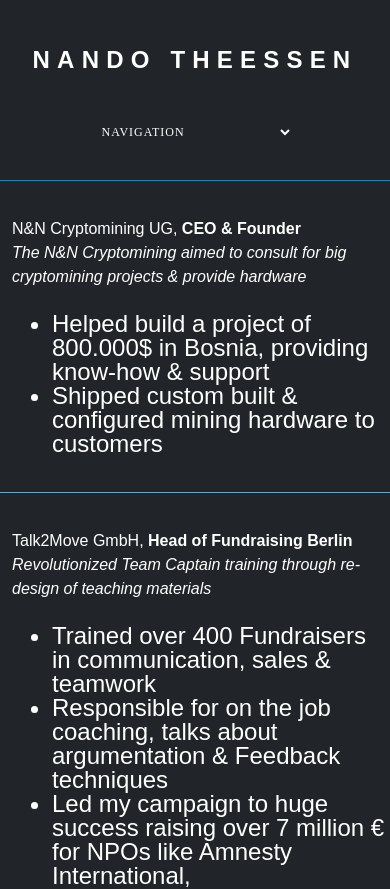
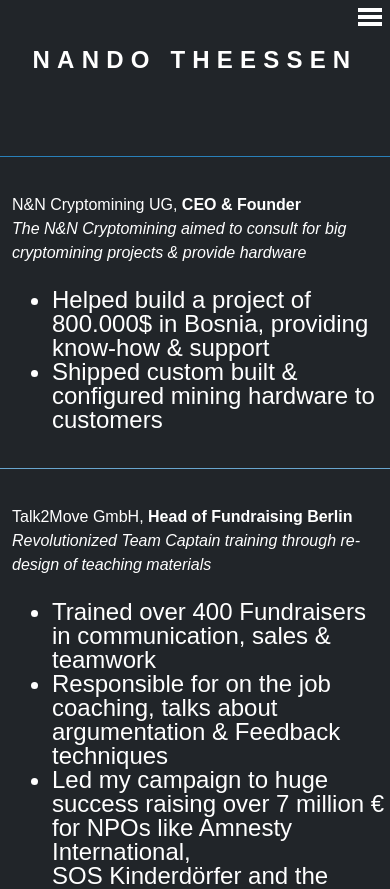
Before and after one commit to NandoTheessen/Resume-Page, a React (Create React App) app: page /resume in a window 390 px wide. Shown: the top 889 px of the page. Built offline with nearby package versions, Linux system fonts and the light colour scheme.

Commit message:
replaced select menu w/ hamburger style menu

```diff
--- a/package.json
+++ b/package.json
@@ -4,6 +4,7 @@
   "private": true,
   "dependencies": {
     "react": "^16.4.1",
+    "react-burger-menu": "^2.5.2",
     "react-dom": "^16.4.1",
     "react-router": "^4.3.1",
     "react-router-dom": "^4.3.1",
--- a/src/components/Header.css
+++ b/src/components/Header.css
@@ -21,7 +21,7 @@
     text-decoration: none !important;
 }
 
-nav {
+.over768 {
     display: flex;
     justify-content: space-between;
     width: 100%;
@@ -47,29 +47,75 @@
     color: white;
 }
 
+.bm-burger-button {
+    display: none;
+}
+
+/* Position and sizing of burger button */
+
 @media(max-width:768px) {
-    nav select {
-        text-transform: uppercase;
+    i {
+        margin-right: 12px;
+    }
+    .bm-burger-button {
         display: block;
-        width: 50%;
-        margin: 0 auto;
-        border: 0;
-        background: #212529;
-        color: white;
-        font-size: 12px;
-        text-indent: .1px;
-        font-family: "proxima-nova";
-        letter-spacing: 1px;
-        line-height: 24px;
-        height: 24px;
     }
     .navLink {
         display: none;
     }
-}
-
-@media(max-width:768px) {
+    .bm-burger-button {
+        position: absolute;
+        width: 24px;
+        height: 18px;
+        right: 8px;
+        top: 8px;
+    }
+    /* Color/shape of burger icon bars */
+    .bm-burger-bars {
+        background: white;
+    }
+    /* Position and sizing of clickable cross button */
+    .bm-cross-button {
+        height: 24px;
+        width: 24px;
+    }
+    /* Color/shape of close button cross */
+    .bm-cross {
+        background: #bdc3c7;
+    }
+    /* General sidebar styles */
+    .bm-menu {
+        background: #212529;
+        padding: 48px 24px 0;
+        font-size: 1.15em;
+        height: 100vh;
+    }
+    /* Morph shape necessary with bubble or elastic */
+    .bm-morph-shape {
+        fill: #373a47;
+    }
+    /* Wrapper for item list */
+    .bm-item-list {
+        color: #b8b7ad;
+        padding: 0;
+    }
+    /* Individual item */
+    .bm-item {
+        display: inline-block;
+        color: white;
+        font-size: 12px;
+        text-align: center;
+        margin-bottom: 24px;
+    }
+    .bm-item:hover {
+        color: #2980b9;
+    }
+    /* Styling of overlay */
+    .bm-overlay {
+        background: rgba(0, 0, 0, 0.3);
+    }
     h1 {
         font-size: 1.5rem;
+        margin-bottom: 36px;
     }
 }
--- a/src/components/Header.js
+++ b/src/components/Header.js
@@ -1,33 +1,28 @@
 import React from 'react';
 import { Link } from 'react-router-dom';
 import './Header.css'
+import { stack as Menu } from 'react-burger-menu'
 
 const Header = (props) => {
-    function onChange(e) {
-        props.history.push(`/${e.currentTarget.value}`)
-    }
+
     return (
         <div className='header'>
             <Link to='/'><h1>NANDO THEESSEN</h1></Link>
-
-            <nav>
+            <Menu right width={192}>
+                <Link className="menu-item" to='/portfolio'><i className="fas fa-project-diagram"></i><span>PORTFOLIO</span></Link>
+                <Link className="menu-item" to='/resume'><i class="far fa-file"></i><span>RESUME</span></Link>
+                <Link className="menu-item" to='/publications'><i class="fas fa-flask"></i><span>PUBLICATIONS</span></Link>
+                <Link className="menu-item" to='/education'><i class="fas fa-graduation-cap"></i><span>EDUCATION</span></Link>
+                <Link className="menu-item" to='/skills'><i class="fas fa-cogs"></i><span>SKILLS</span></Link>
+                <Link className="menu-item" to='/contact'><i class="far fa-envelope-open"></i><span>CONTACT</span></Link>
+            </Menu>
+            <nav className='over768' >
                 <Link className='navLink' to='/portfolio'><span>PORTFOLIO</span></Link>
                 <Link className='navLink' to='/resume'><span>RESUME</span></Link>
                 <Link className='navLink' to='/publications'><span>PUBLICATIONS</span></Link>
                 <Link className='navLink' to='/education'><span>EDUCATION</span></Link>
                 <Link className='navLink' to='/skills'><span>SKILLS</span></Link>
                 <Link className='navLink' to='/contact'><span>CONTACT</span></Link>
-
-                <select onChange={onChange} defaultValue='Navigation'>
-                    <option value="">Navigation</option>
-
-                    <option className='option-item' value="Portfolio">Portfolio</option>
-                    <option className='option-item' value="Resume">Resume</option>
-                    <option className='option-item' value="Publications">Publications</option>
-                    <option className='option-item' value="Education">Education</option>
-                    <option className='option-item' value="Skills">Skills</option>
-                    <option className='option-item' value="Contact">Contact</option>
-                </select>
             </nav>
         </div>
     );
```
Also changed, not shown: 1 other file (tests, documents, lock files or other folders).
